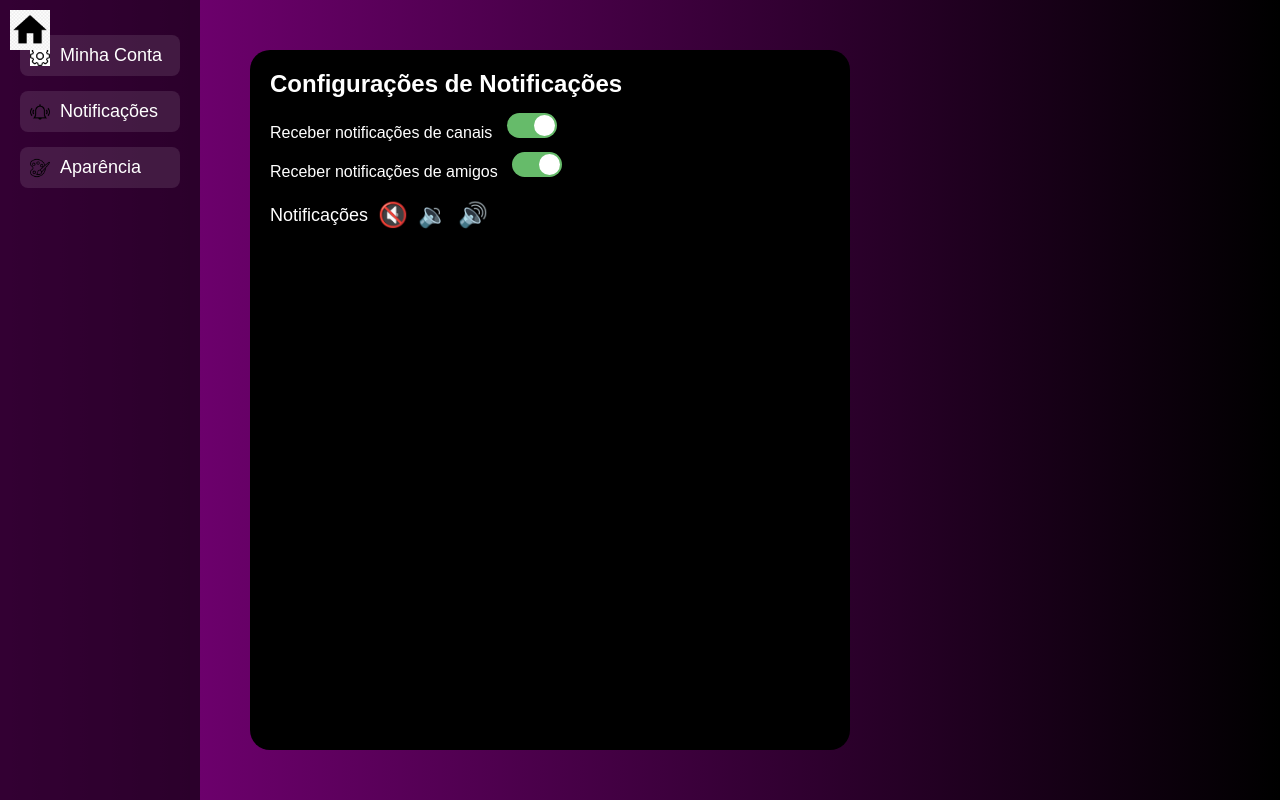
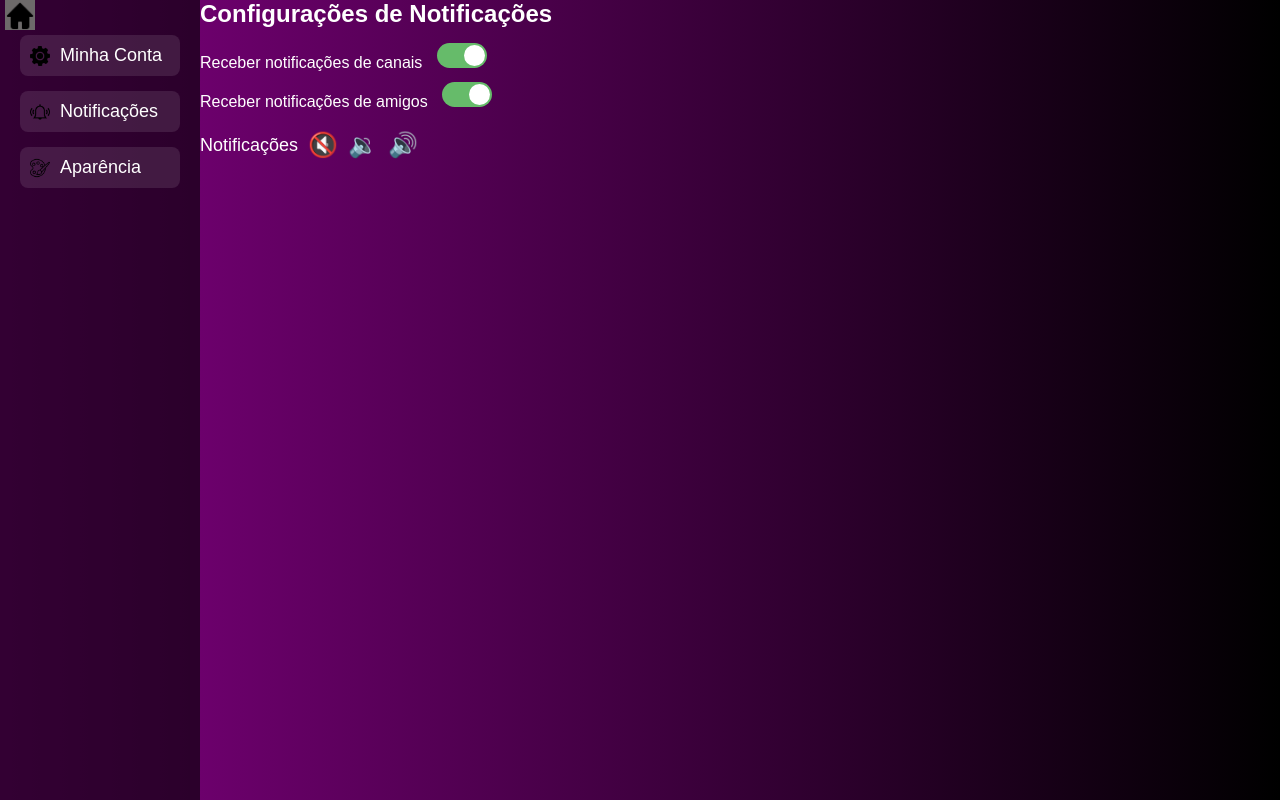
Before and after one commit to Jonas-Lima-silva/fabrica5, a plain HTML site: page index.html in a window 1280 px wide. Drawn offline with Linux system fonts and the light colour scheme.

Commit message:
jonas.Lima

```diff
--- a/css/style.css
+++ b/css/style.css
@@ -14,14 +14,16 @@ body {
 
 .home-icon {
     position: absolute;
-    top: 10px;
-    left: 10px;
+    top: 0;
+    left: 5px;
+
 }
 
 .home-icon img {
-    width: 40px;
+    width: 30px;
     height: auto;
     cursor: pointer;
+    background-color:#6d6a6a
 }
 
 .sidebar {
@@ -61,14 +63,12 @@ body {
 }
 
 .pai {
-    flex-grow: 1;
-    margin: 50px;
-    padding: 20px;
-    background-color: #000;
-    border-radius: 20px;
-    max-width: 600px;
+
 }
-
+.content{
+    right:100px
+    ;
+}
 h2 {
     margin-bottom: 15px;
 }
--- a/index.html
+++ b/index.html
@@ -9,13 +9,13 @@
 <body>
 
     <div class="home-icon">
-        <a href="/index.html"><img src="/img/images.png" alt="Home"></a>
+        <a href="/index.html"><img src="/img/casa.png" alt="Home"></a>
     </div>
 
 
     <div class="sidebar">
         <ul>
-            <li><a href=""><img src="/img/download.png" alt="Configurações"> Minha Conta</a></li>
+            <li><a href=""><img src="/img/configuracao-da-roda-dentada.png" alt="Configurações"> Minha Conta</a></li>
             <li><a href="/index.html"><img src="/img/1082146.png" alt="Notificações"> Notificações</a></li>
             <li><a href="/index2.html"><img src="/img/103410.png" alt="Aparência"> Aparência</a></li>
         </ul>
```
Also changed, not shown: img/.conf.png (added), img/casa.png (added), img/confi.png (added), img/configuracao-da-roda-dentada.png (added), img/images.conf.png (added).
